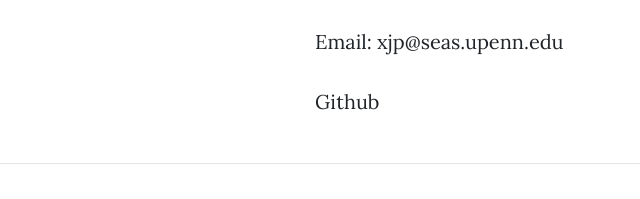
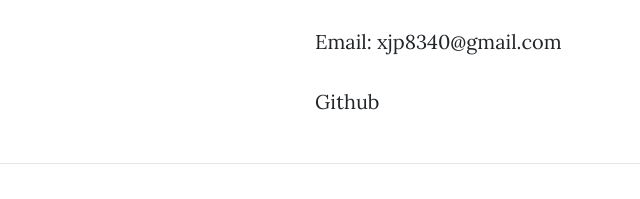
Before and after one commit to haCo77/haCo77.github.io, a website: page about.html in a window 1280 px wide. Shown: the part 594-793 px from the top of the page, 0-640 px from the left. Drawn offline with nearby package versions, Linux system fonts and the light colour scheme.

Commit message:
update email

```diff
--- a/about.html
+++ b/about.html
@@ -65,7 +65,7 @@
         <h2 id="contact-me">Contact</h2>
           <ul>
             <p>Email:
-              <a href="mailto:xjp8340@gmail.com" style="text-decoration:none">xjp@seas.upenn.edu</a>
+              <a href="mailto:xjp8340@gmail.com" style="text-decoration:none">xjp8340@gmail.com</a>
             </p>
               <p><a href="https://github.com/haco77" style="text-decoration:none">Github</a></p>
           </ul>
```
